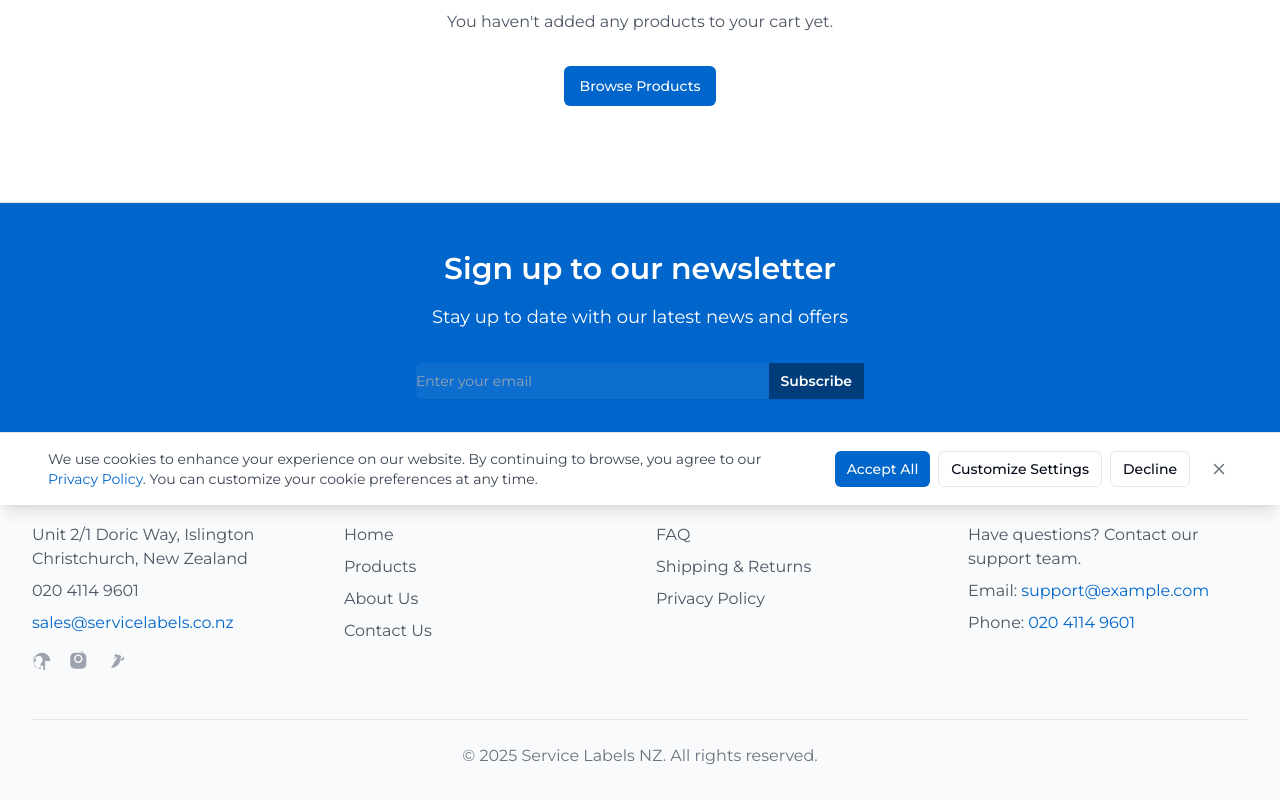
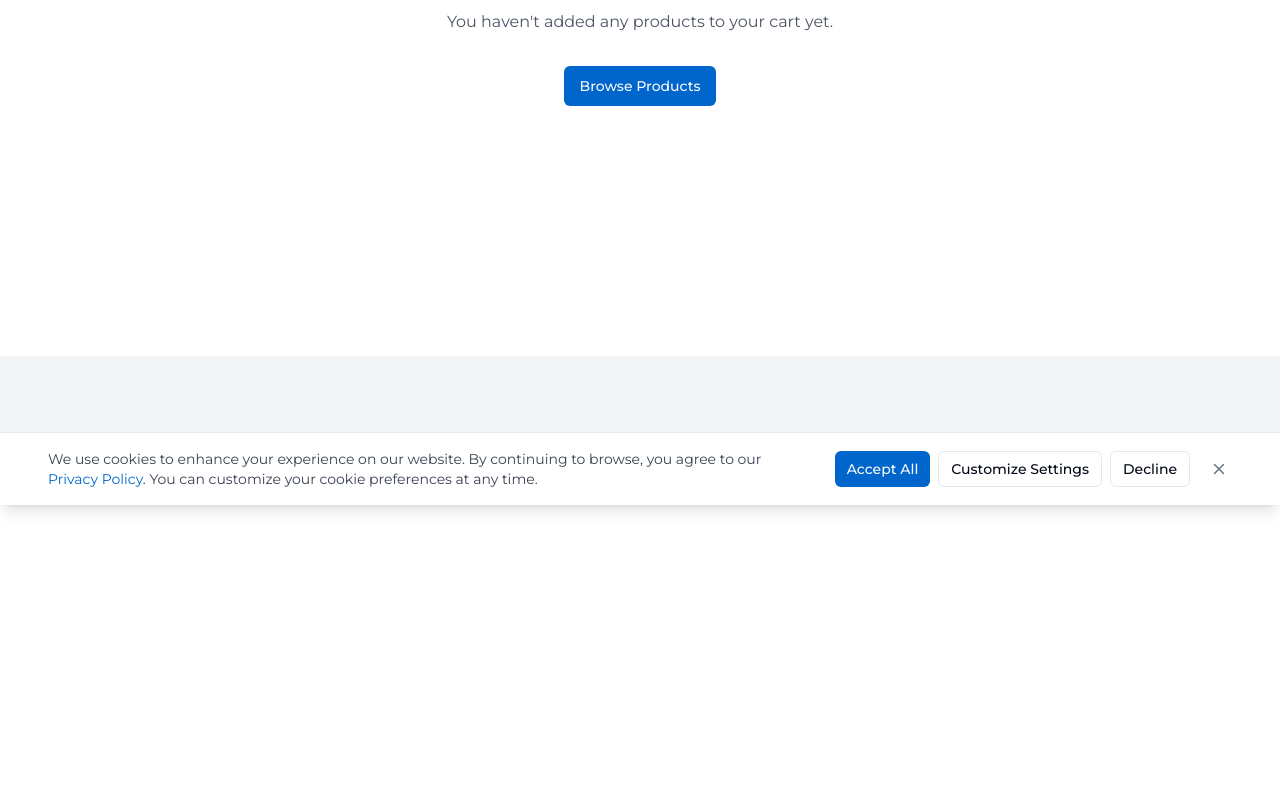
Before and after one commit to AlantheKiwi/friendly-labels-market, a React (Vite) app: page /checkout in a window 1280 px wide. Shown: the part 295-1095 px from the top of the page. After the commit the page ends 800 px from the top, so only its background shows below. Built offline with nearby package versions, Linux system fonts and the light colour scheme.

Commit message:
Visual edit in Lovable
Edited UI in Lovable

```diff
--- a/src/components/Footer.tsx
+++ b/src/components/Footer.tsx
@@ -1,158 +1,28 @@
 import React from "react";
 import { Link } from "react-router-dom";
-
+import { PhoneCall, Mail, MapPin, Facebook, Instagram, Linkedin } from "lucide-react";
 const Footer: React.FC = () => {
   const currentYear = new Date().getFullYear();
+  return <footer className="bg-gray-100 pt-12 pb-6">
+      <div className="container-custom">
 
-  return (
-    <footer className="bg-gray-50 border-t border-gray-200">
-      <div className="bg-brand-blue py-12 text-white">
-        <div className="container-custom text-center">
-          <h2 className="heading-md mb-4">
-            Sign up to our newsletter
-          </h2>
-          <p className="text-lg mb-8">
-            Stay up to date with our latest news and offers
-          </p>
-          <div className="flex justify-center">
-            <div className="w-full max-w-md">
-              <div className="flex rounded-md shadow-sm">
-                <input
-                  type="email"
-                  className="block w-full min-w-0 flex-1 rounded-md rounded-r-none border-0 bg-white/5 py-1.5 text-white focus:ring-0 sm:text-sm sm:leading-6"
-                  placeholder="Enter your email"
-                />
-                <button
-                  type="button"
-                  className="bg-brand-blue-dark px-3 py-2 text-sm font-semibold text-white shadow-sm hover:bg-brand-blue-darker focus-visible:outline focus-visible:outline-2 focus-visible:outline-offset-2 focus-visible:outline-brand-blue-dark"
-                >
-                  Subscribe
-                </button>
-              </div>
+
+        <div className="border-t border-gray-200 pt-6 mt-8">
+          <div className="flex flex-col md:flex-row md:justify-between items-center">
+            <p className="text-gray-600 text-sm mb-4 md:mb-0">
+              © {currentYear} Insight AI Systems Limited. All rights reserved.
+            </p>
+            <div className="flex space-x-6">
+              <Link to="/terms" className="text-gray-600 text-sm hover:text-brand-blue transition-colors">
+                Terms of Service
+              </Link>
+              <Link to="/privacy" className="text-gray-600 text-sm hover:text-brand-blue transition-colors">
+                Privacy Policy
+              </Link>
             </div>
           </div>
         </div>
       </div>
-
-      <div className="container-custom py-8">
-        <div className="grid grid-cols-1 md:grid-cols-2 lg:grid-cols-4 gap-8">
-          {/* Company Info */}
-          <div>
-            <h3 className="text-lg font-semibold mb-4">Service Labels NZ</h3>
-            <p className="text-gray-600 mb-2">
-              Unit 2/1 Doric Way, Islington
-              <br />
-              Christchurch, New Zealand
-            </p>
-            <p className="mb-2">
-              <span className="text-gray-600">020 4114 9601</span>
-            </p>
-            <p className="mb-4">
-              <a
-                href="mailto:sales@servicelabels.co.nz"
-                className="text-brand-blue hover:text-brand-blue-dark transition-colors"
-              >
-                sales@servicelabels.co.nz
-              </a>
-            </p>
-
-            <div className="flex space-x-4">
-              <a href="#" className="text-gray-400 hover:text-gray-500">
-                <svg className="h-5 w-5" fill="currentColor" viewBox="0 0 24 24" aria-hidden="true">
-                  <path fillRule="evenodd" d="M22 12c0-5.523-4.477-10-10-10S2 6.477 2 12c0 4.991 3.663 9.156 8.432 9.841v-6.299c0-.453.214-.902.58-1.202 1.087-.89 1.767-2.21 1.767-3.64 0-2.517-2.06-4.577-4.577-4.577-1.752 0-3.253 1.037-3.851 2.466-.079.233-.249.449-.459.577-.21.128-.453.19-.697.19-.452 0-.898-.229-1.164-.616a1.498 1.498 0 01-.305-.779c0-.833.672-1.505 1.505-1.505.418 0 .813.164 1.116.431.303.268.48.623.48 1.004v3.287c0 .453-.214.902-.58 1.202-1.087.89-1.767 2.21-1.767 3.64 0 2.517 2.06 4.577 4.577 4.577 1.752 0 3.253-1.037 3.851-2.466.079-.233.249-.449.459-.577.21-.128.453-.19.697-.19.452 0 .898.229 1.164.616.305.387.468.902.468 1.441v3.598c.686-.083 1.361-.208 2.014-.374V12z" clipRule="evenodd" />
-                </svg>
-              </a>
-              <a href="#" className="text-gray-400 hover:text-gray-500">
-                <svg className="h-5 w-5" fill="currentColor" viewBox="0 0 24 24" aria-hidden="true">
-                  <path fillRule="evenodd" d="M12.315 2c2.43 0 2.784.013 3.808.06 1.064.049 1.791.218 2.427.465a4.902 4.902 0 011.772 1.153 4.902 4.902 0 011.153 1.772c.247.636.416 1.363.465 2.427.048 1.024.06 1.379.06 3.808 0 2.43-.013 2.784-.06 3.808-.049 1.064-.218 1.791-.465 2.427a4.902 4.902 0 01-1.153 1.772 4.902 4.902 0 01-1.772 1.153c-.636.247-1.363.416-2.427.465-1.024.048-1.379.06-3.808.06-2.43 0-2.784-.013-3.808-.06-1.064-.049-1.791-.218-2.427-.465a4.902 4.902 0 01-1.772-1.153 4.902 4.902 0 01-1.153-1.772c-.247-.636-.416-1.363-.465-2.427-.048-1.024-.06-1.379-.06-3.808 0-2.43.013-2.784.06-3.808.049-1.064.218-1.791.465-2.427a4.902 4.902 0 011.153-1.772 4.902 4.902 0 011.772-1.153c.636-.247 1.363-.416 2.427-.465 1.024-.048 1.379-.06 3.808-.06zm0 2.16c-2.825 0-5.093 2.268-5.093 5.093 0 2.825 2.268 5.093 5.093 5.093 2.825 0 5.093-2.268 5.093-5.093 0-2.825-2.268-5.093-5.093-5.093zm0 8.4c-1.865 0-3.367-1.502-3.367-3.367 0-1.865 1.502-3.367 3.367-3.367 1.865 0 3.367 1.502 3.367 3.367 0 1.865-1.502 3.367-3.367 3.367zm4.612-10.764c.458 0 .828-.37.828-.828 0-.458-.37-.828-.828-.828-.458 0-.828.37-.828.828 0 .458.37.828.828.828z" clipRule="evenodd" />
-                </svg>
-              </a>
-              <a href="#" className="text-gray-400 hover:text-gray-500">
-                <svg className="h-5 w-5" fill="currentColor" viewBox="0 0 24 24" aria-hidden="true">
-                  <path d="M8.29 20.251c7.547 0 11.675-6.253 11.675-11.675 0-.13 0-.259-.005-.384a8.344 8.344 0 001.132-2.37 8.344 8.344 0 01-2.405.64 4.169 4.169 0 001.13-2.277 8.344 8.344 0 01-2.664 1.079 4.169 4.169 0 00-2.982-1.664 4.169 4.169 0 00-1.799 2.277 8.344 8.344 0 01-.676 2.482 4.169 4.169 0 002.277 1.182 8.344 8.344 0 01-1.806-4.587 11.675 11.675 0 008.477 4.719 11.675 11.675 0 004.719-8.477 8.344 8.344 0 011.022 2.325 4.169 4.169 0 00-.644-2.05 8.344 8.344 0 012.277-.644 4.169 4.169 0 00-1.806 2.277 8.344 8.344 0 01-.676 2.482 4.169 4.169 0 002.277 1.182 11.675 11.675 0 01-7.384 4.794 11.675 11.675 0 01-4.794-7.384 8.344 8.344 0 001.132 2.37" />
-                </svg>
-              </a>
-            </div>
-          </div>
-
-          {/* Quick Links */}
-          <div>
-            <h3 className="text-lg font-semibold mb-4">Quick Links</h3>
-            <ul className="text-gray-600">
-              <li className="mb-2">
-                <Link to="/" className="hover:text-brand-blue transition-colors">
-                  Home
-                </Link>
-              </li>
-              <li className="mb-2">
-                <Link to="/products" className="hover:text-brand-blue transition-colors">
-                  Products
-                </Link>
-              </li>
-              <li className="mb-2">
-                <Link to="/about" className="hover:text-brand-blue transition-colors">
-                  About Us
-                </Link>
-              </li>
-              <li>
-                <Link to="/contact" className="hover:text-brand-blue transition-colors">
-                  Contact Us
-                </Link>
-              </li>
-            </ul>
-          </div>
-
-          {/* Customer Service */}
-          <div>
-            <h3 className="text-lg font-semibold mb-4">Customer Service</h3>
-            <ul className="text-gray-600">
-              <li className="mb-2">
-                <Link to="/faq" className="hover:text-brand-blue transition-colors">
-                  FAQ
-                </Link>
-              </li>
-              <li className="mb-2">
-                <Link to="/shipping-returns" className="hover:text-brand-blue transition-colors">
-                  Shipping & Returns
-                </Link>
-              </li>
-              <li>
-                <Link to="/privacy-policy" className="hover:text-brand-blue transition-colors">
-                  Privacy Policy
-                </Link>
-              </li>
-            </ul>
-          </div>
-
-          {/* Contact Information */}
-          <div>
-            <h3 className="text-lg font-semibold mb-4">Contact Us</h3>
-            <p className="text-gray-600 mb-2">
-              Have questions? Contact our support team.
-            </p>
-            <p className="mb-2">
-              <span className="text-gray-600">Email:</span>
-              <a
-                href="mailto:support@example.com"
-                className="text-brand-blue hover:text-brand-blue-dark transition-colors ml-1"
-              >
-                support@example.com
-              </a>
-            </p>
-            <p>
-              <span className="text-gray-600">Phone:</span>
-              <span className="text-brand-blue ml-1">020 4114 9601</span>
-            </p>
-          </div>
-        </div>
-
-        {/* Copyright Section */}
-        <div className="mt-12 border-t border-gray-200 pt-6 text-center text-gray-500">
-          <p>&copy; {currentYear} Service Labels NZ. All rights reserved.</p>
-        </div>
-      </div>
-    </footer>
-  );
+    </footer>;
 };
-
 export default Footer;
```
